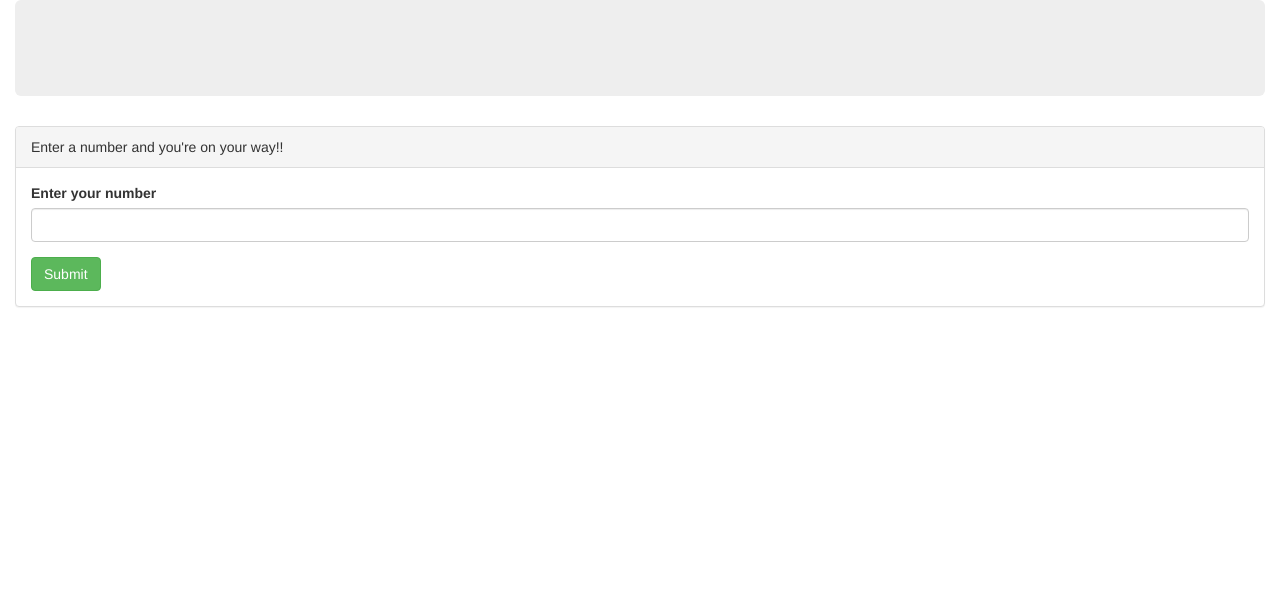
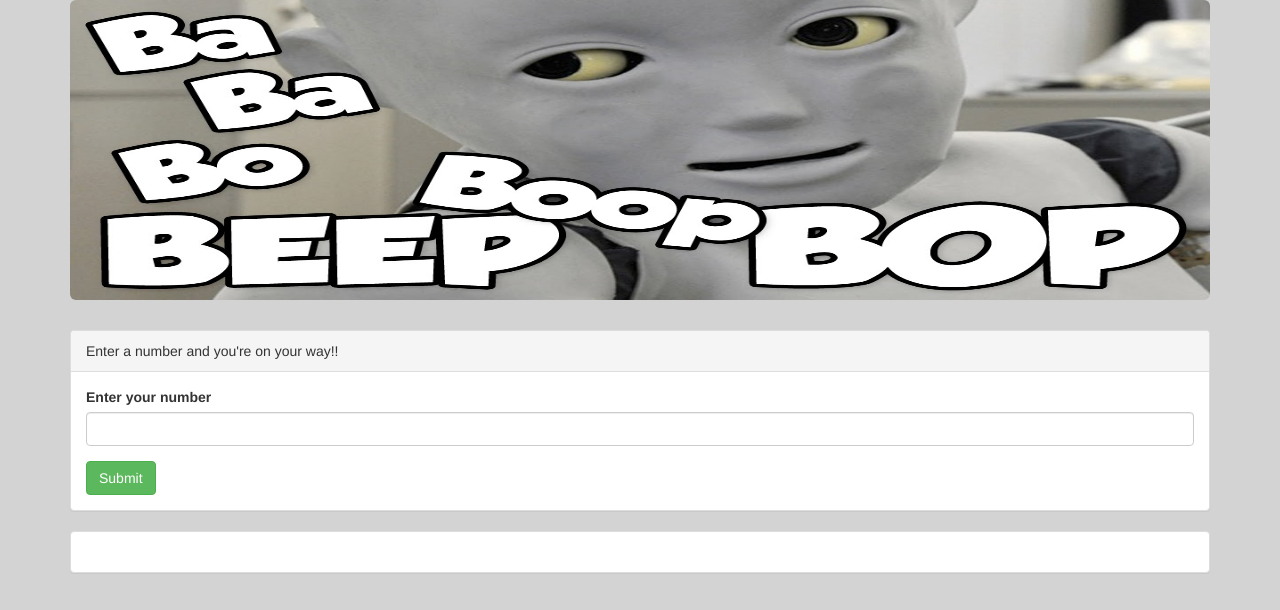
Before and after one commit to rossfletcher19/beepBoop, a plain HTML site: page index.html in a window 1280 px wide. Drawn offline with Linux system fonts and the light colour scheme.

Commit message:
add css to style jumbotron and body background color

```diff
--- a/css/styles.css
+++ b/css/styles.css
@@ -1,5 +1,15 @@
+body {
+  background-color: lightgrey;
+}
+
 ul {
   columns: 3;
   -webkit-columns: 3;
   -moz-columns: 3;
 }
+
+.jumbotron {
+  height: 300px;
+  background-image: url(../img/header.jpg);
+  background-size: 100% 100%;
+}
--- a/index.html
+++ b/index.html
@@ -9,9 +9,9 @@
     <title>BeepBoop!</title>
   </head>
   <body>
-    <div class="container-fluid">
+    <div class="container">
       <div class="jumbotron">
-        <!-- <h1>Lets Play BeepBoop!!</h1> -->
+        <h1></h1>
       </div>
       <!-- firstRow -->
       <div class="row">
@@ -32,15 +32,20 @@
           </div>
         </div>
       </div>
-    </div>
-    <div class="row">
-      <div class="col-md-12">
-        <div id="results">
-          <ul id="list">
+      <div class="row">
+        <div class="col-md-12">
+          <div class="panel panel-default">
+            <div class="panel-body">
+              <div id="results">
+                <ul id="list">
 
-          </ul>
+                </ul>
+              </div>
+            </div>
+          </div>
         </div>
       </div>
     </div>
+
   </body>
 </html>
```
Also changed, not shown: img/header.jpg (added), img/static1.squarespace.jpg (added).
